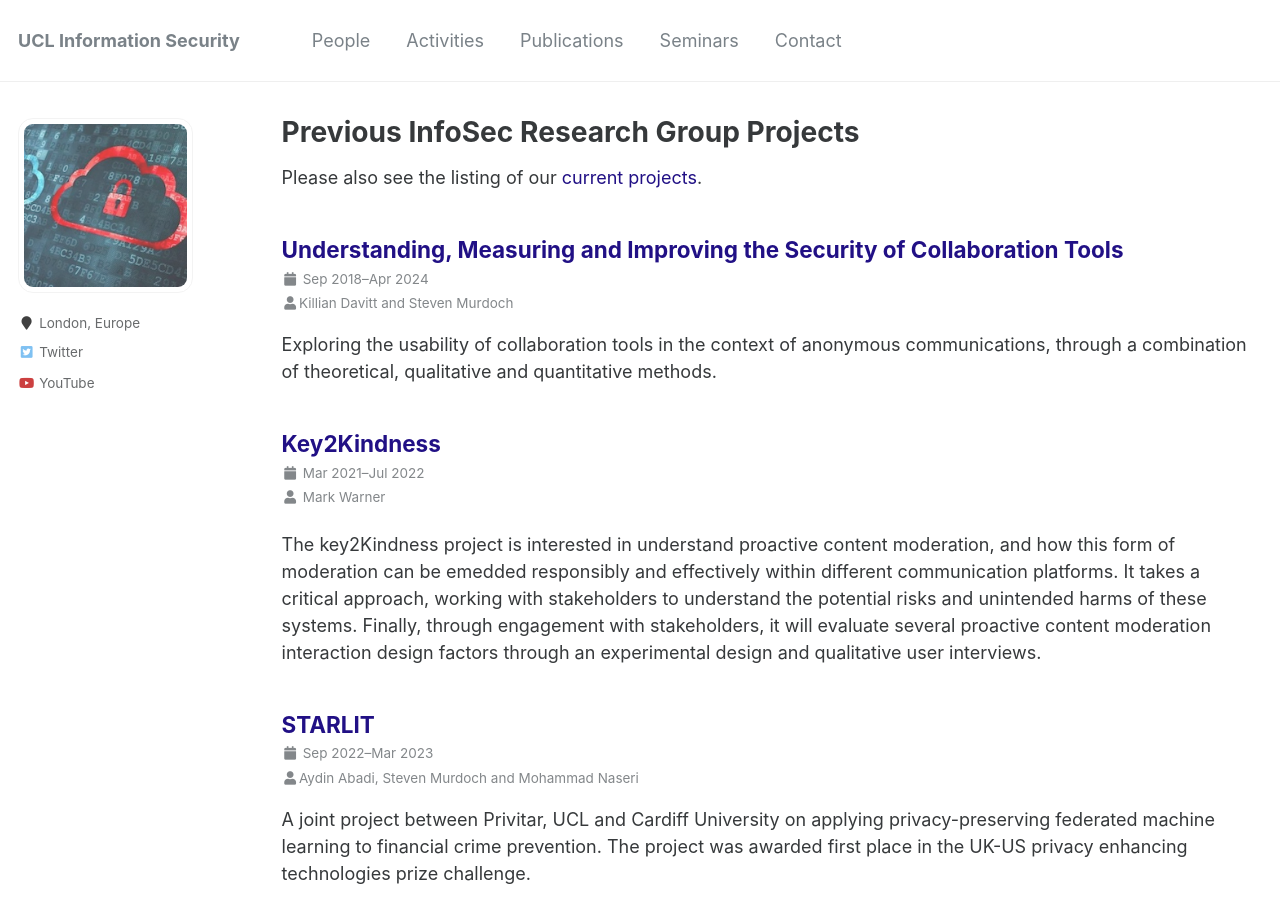
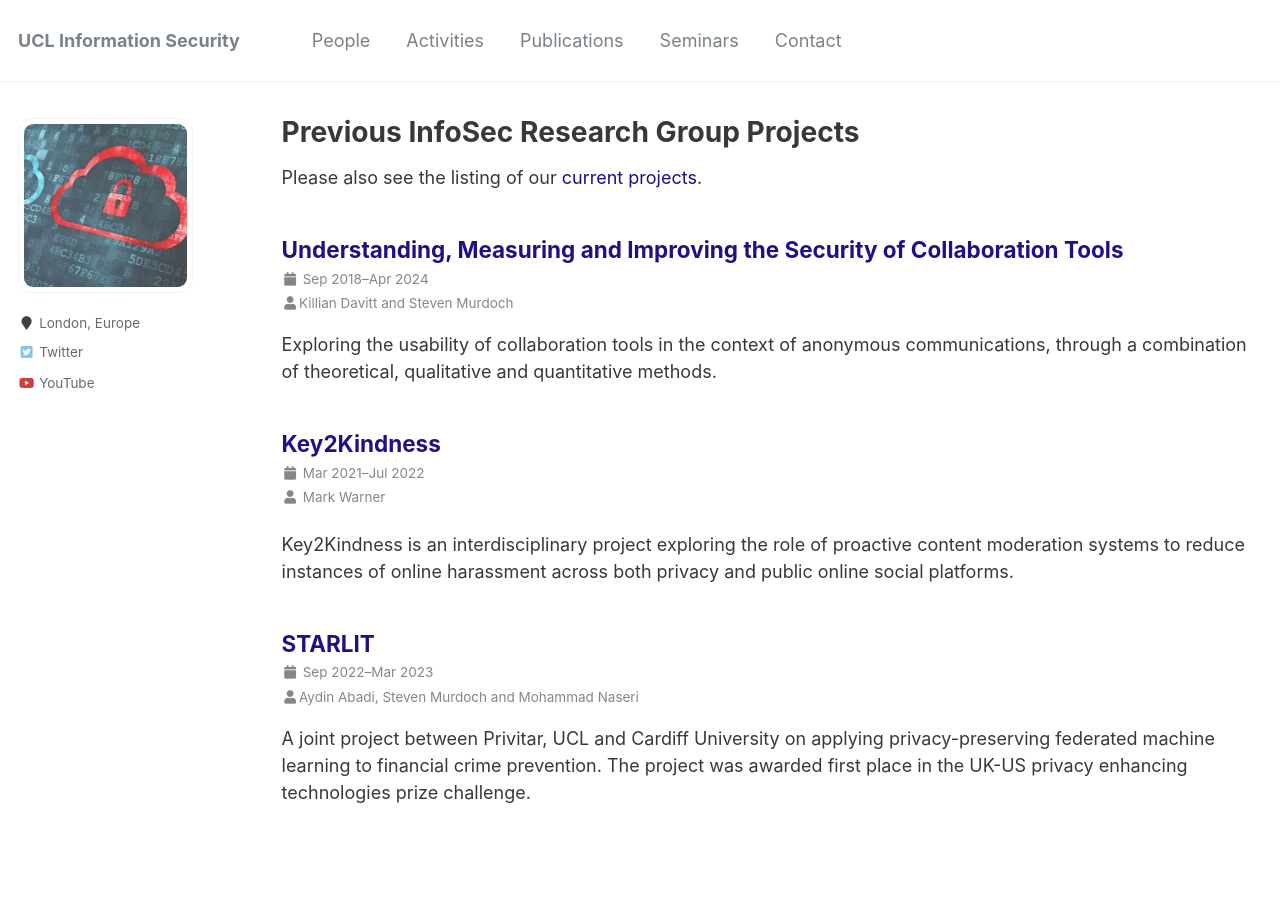
Before and after one commit to uclisec/uclisec.github.io, a Jekyll site: the page built from _pages/previous-projects.html, in a window 1280 px wide and 946 px high. Shown: the top 923 px of the window. Built offline with Jekyll 4.4.1, drawn with Linux system fonts in a browser that asks for light colours.

Commit message:
Update KEY2KINDNESS.md

```diff
--- a/_projects/KEY2KINDNESS.md
+++ b/_projects/KEY2KINDNESS.md
@@ -1,6 +1,6 @@
 ---
 title: "Key2Kindness"
-excerpt: "The key2Kindness project is interested in understand proactive content moderation, and how this form of moderation can be emedded responsibly and effectively within different communication platforms. It takes a critical approach, working with stakeholders to understand the potential risks and unintended harms of these systems. Finally, through engagement with stakeholders, it will evaluate several proactive content moderation interaction design factors through an experimental design and qualitative user interviews."
+excerpt: "Key2Kindness is an interdisciplinary project exploring the role of proactive content moderation systems to reduce instances of online harassment across both privacy and public online social platforms."
 
 authors:
 - Mark Warner
```
